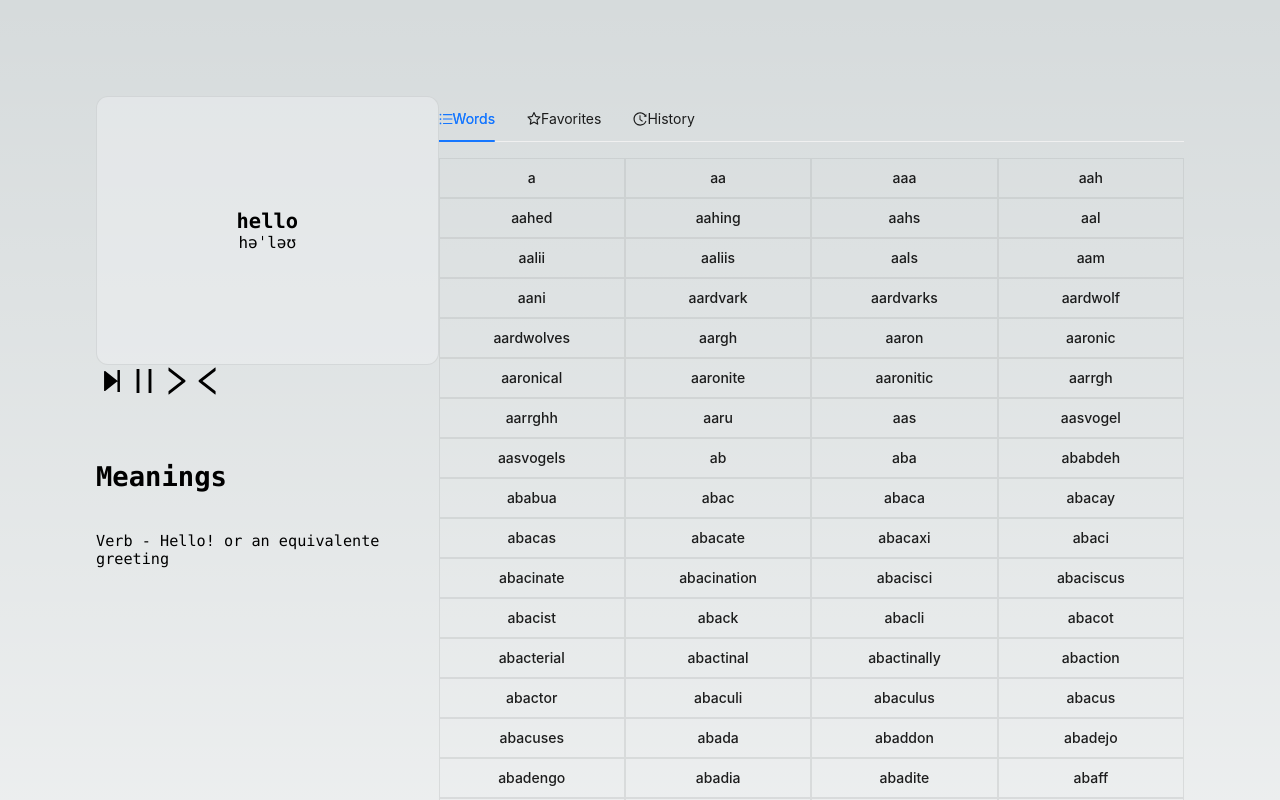
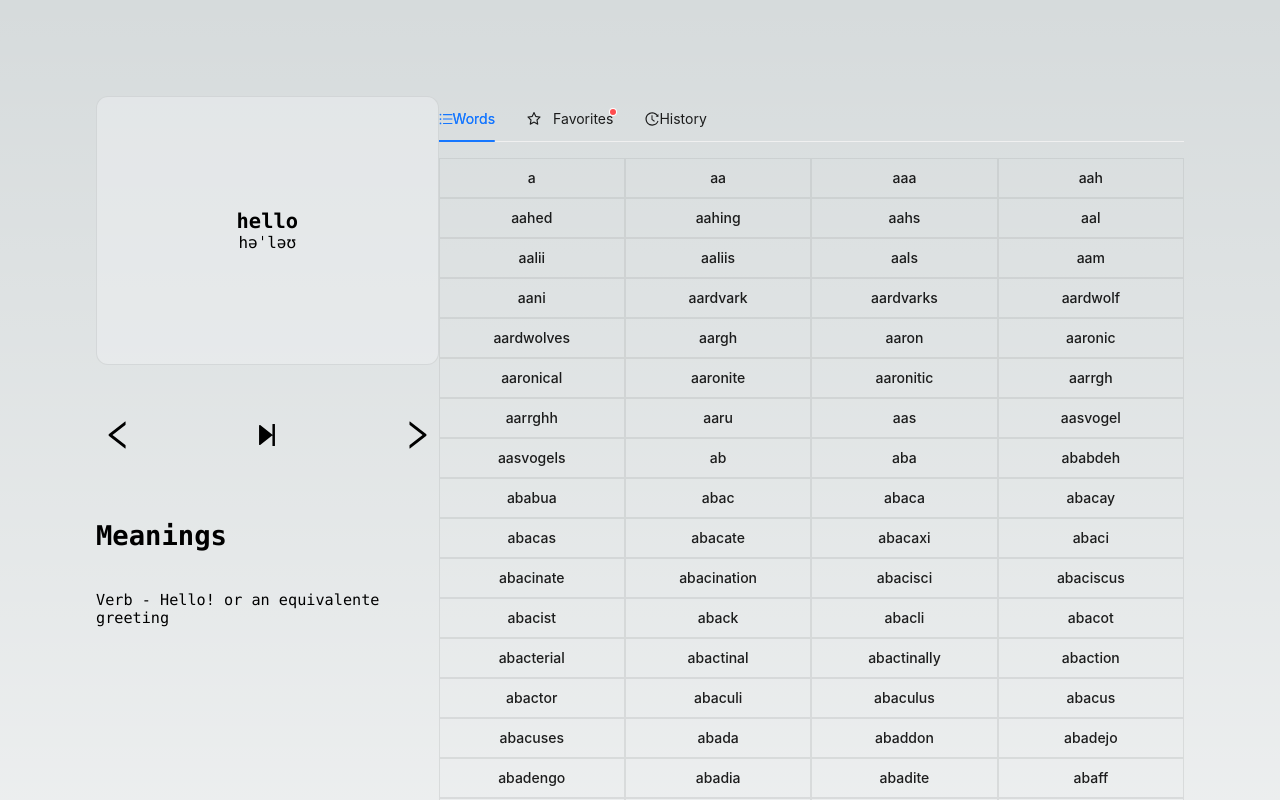
Before and after one commit to JonneBR/fullstack-challenge-2022-dictionary-frontend, a Next.js app: page / in a window 1280 px wide. Shown: the top 800 px of the page. Built offline with nearby package versions, Linux system fonts and the light colour scheme.

Commit message:
style: add player style container

```diff
--- a/pages/index.tsx
+++ b/pages/index.tsx
@@ -1,9 +1,8 @@
-import { StepForwardOutlined } from '@ant-design/icons'
 import {
   LeftOutlined,
-  PauseOutlined,
   RightOutlined,
-} from '@ant-design/icons/lib/icons'
+  StepForwardOutlined,
+} from '@ant-design/icons'
 import { Inter } from '@next/font/google'
 import axios from 'axios'
 import Head from 'next/head'
@@ -42,11 +41,14 @@ export default function Home() {
                 həˈləʊ
               </h3>
             </div>
-            <StepForwardOutlined style={{ fontSize: '2rem' }} />
-            <PauseOutlined style={{ fontSize: '2rem' }} />
-            <RightOutlined style={{ fontSize: '2rem' }} />
-            <LeftOutlined style={{ fontSize: '2rem' }} />
-
+            <div className={styles['container-icons-player']}>
+              {/* <StarTwoTone style={{ fontSize: '2rem' }} /> */}
+              {/* <PauseOutlined style={{ fontSize: '2rem' }} /> */}
+              <LeftOutlined style={{ fontSize: '2rem' }} />
+              <StepForwardOutlined style={{ fontSize: '2rem' }} />
+              <RightOutlined style={{ fontSize: '2rem' }} />
+              {/* <StarOutlined style={{ fontSize: '2rem' }} /> */}
+            </div>
             <div className={styles['container-word-meanings']}>
               <br />
               <br />
--- a/src/components/tab/Tab.tsx
+++ b/src/components/tab/Tab.tsx
@@ -3,11 +3,9 @@ import {
   StarOutlined,
   UnorderedListOutlined,
 } from '@ant-design/icons'
-import { Col, Row, Tabs, Typography } from 'antd'
+import { Badge, Col, Row, Tabs } from 'antd'
 import words from '../../../word-list.json'
 import styles from './Tab.module.css'
-
-const { Title, Text } = Typography
 
 export default function Tab() {
   console.log(Object.keys(words).indexOf('abasgi'))
@@ -52,7 +50,7 @@ export default function Tab() {
           label: (
             <span>
               <StarOutlined />
-              Favorites
+              <Badge dot={true}>Favorites</Badge>
             </span>
           ),
           key: '2',
--- a/styles/Home.module.css
+++ b/styles/Home.module.css
@@ -41,6 +41,17 @@
     );
     background-clip: padding-box;
     backdrop-filter: blur(24px); */
+}
+
+.container-icons-player {
+  margin-top: 3rem;
+  display: flex;
+  justify-content: space-between;
+}
+
+.container-icons-player > * {
+  cursor: pointer;
+  padding: 0.35rem;
 }
 
 .container-word-meanings {
```
